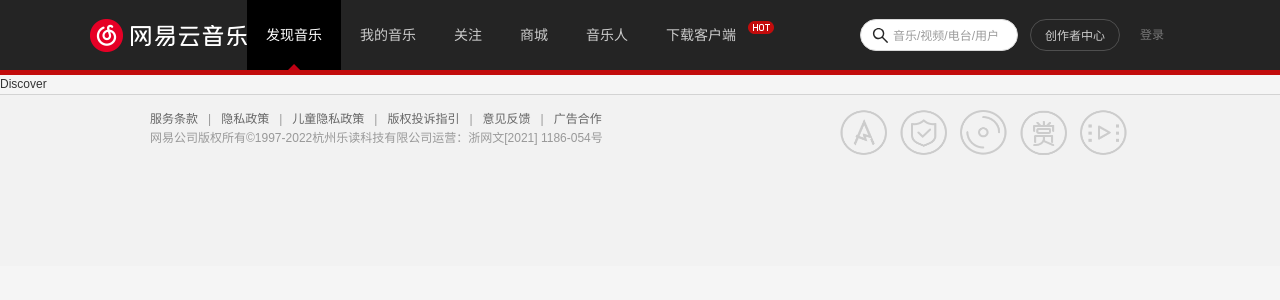
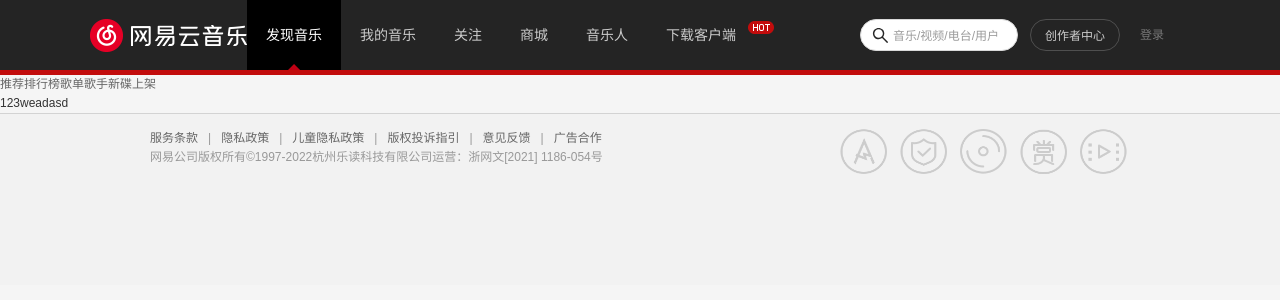
Before and after one commit to fujiaxu0207/music, a React (Create React App) app: page /#/discover/recommend in a window 1280 px wide. Shown: the top 300 px of the page. Built offline with nearby package versions, Linux system fonts and the light colour scheme; no server answers.

Commit message:
修改路由重定向

```diff
--- a/package.json
+++ b/package.json
@@ -9,6 +9,7 @@
     "@testing-library/react": "^12.0.0",
     "@testing-library/user-event": "^13.2.1",
     "antd": "^4.18.4",
+    "axios": "^0.25.0",
     "less": "3.12.2",
     "less-loader": "7.1.0",
     "normalize.css": "^8.0.1",
--- a/src/App.js
+++ b/src/App.js
@@ -5,6 +5,7 @@ import 'antd/dist/antd.css';
 import Footer from "components/Footer";
 import Header from "components/Header";
 import Discover from "@/pages/discover";
+import Recommend from "@/pages/discover/recommend";
 import Mine from "@/pages/mine";
 import Friend from "@/pages/friend";
 
@@ -14,11 +15,12 @@ function App() {
       <Header />
       <Switch>
         {/* 不能用空的路径，要不然所以都匹配 */}
-        <Route path={"/"} exact={true} component={Discover}></Route>
+        {/* <Route path={"/"} exact={true} component={Discover} ></Route> */}
         <Route path={"/discover"} component={Discover}></Route>
         <Route path={"/mine"} component={Mine}></Route>
         <Route path={"/friend"} component={Friend}></Route>
-        <Redirect to={"/discover"}></Redirect>
+        {/* 重定向这里可以注意下 */}
+        <Redirect to={"/discover/recommend"}></Redirect>
       </Switch>
       <Footer />
     </Fragment>
--- a/src/pages/discover/index.js
+++ b/src/pages/discover/index.js
@@ -1,9 +1,23 @@
-import React, { memo } from 'react';
+import React, { memo } from "react";
+import { NavLink, Route, Switch, Redirect } from "react-router-dom";
 
-import ToTop from '@/pages/discover/toTop';
+import ToTop from "@/pages/discover/toTop";
+import Recommend from "./recommend";
 
 export default memo(function Discover() {
-  return <div>Discover
-      <ToTop/>
-  </div>;
+  return (
+    <div>
+      <div>
+        <NavLink to={"/discover/recommend"}>推荐</NavLink>
+        <NavLink to={"/discover/recommend"}>排行榜</NavLink>
+        <NavLink to={"/discover/recommend"}>歌单</NavLink>
+        <NavLink to={"/discover/recommend"}>歌手</NavLink>
+        <NavLink to={"/discover/recommend"}>新碟上架</NavLink>
+      </div>
+      <Switch>
+        <Route path={"/discover/recommend"} component={Recommend}></Route>
+      </Switch>
+      <ToTop />
+    </div>
+  );
 });
--- /dev/null
+++ b/src/pages/discover/recommend/index.js
@@ -0,0 +1,10 @@
+import React, { memo, useEffect } from 'react';
+import {getTopBanner} from '@/service/recommend.js';
+export default memo(function Recommend() {
+    useEffect(()=>{
+        getTopBanner().then(res=>{
+            console.log(res);
+        })
+    })
+  return <div>123weadasd</div>;
+});
--- /dev/null
+++ b/src/service/config.js
@@ -0,0 +1,6 @@
+const devBaseURL = "http://localhost:4000";
+const proBaseURL = "http://localhost:4000";
+
+export const BASE_URL = process.env.NODE_ENV === 'development' ? devBaseURL: proBaseURL;
+
+export const TIMEOUT = 5000;
--- /dev/null
+++ b/src/service/recommend.js
@@ -0,0 +1,5 @@
+import axios from './request';
+
+export const getTopBanner = () => axios({
+    url: "banner"
+});
--- /dev/null
+++ b/src/service/request.js
@@ -0,0 +1,40 @@
+import axios from 'axios';
+
+import { BASE_URL, TIMEOUT } from "./config";
+
+const instance = axios.create({
+  baseURL: BASE_URL,
+  timeout: TIMEOUT
+});
+
+instance.interceptors.request.use(config => {
+  // 1.发送网络请求时, 在界面的中间位置显示Loading的组件
+
+  // 2.某一些请求要求用户必须携带token, 如果没有携带, 那么直接跳转到登录页面
+
+  // 3.params/data序列化的操作
+
+  return config;
+}, err => {
+    console.log("error");
+});
+
+instance.interceptors.response.use(res => {
+  return res.data;
+}, err => {
+  if (err && err.response) {
+    switch (err.response.status) {
+      case 400:
+        console.log("请求错误");
+        break;
+      case 401:
+        console.log("未授权访问");
+        break;
+      default:
+        console.log("其他错误信息");
+    }
+  }
+  return err;
+});
+
+export default instance;
```
Also changed, not shown: src/pages/discover/recommend/style.js (added), 1 other file (tests, documents, lock files or other folders).
